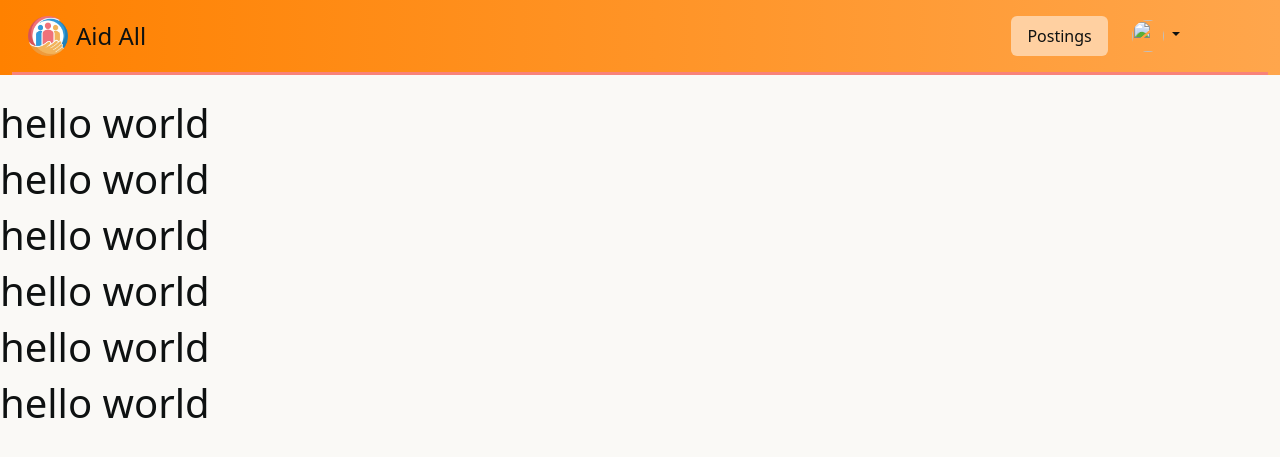
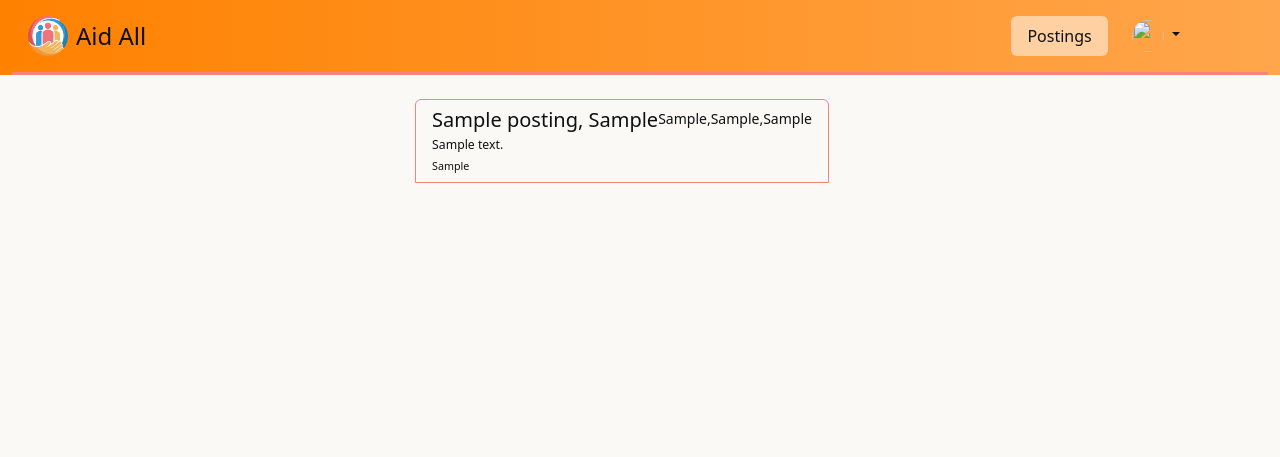
Before and after one commit to jackdkdf/AidAll, a Django app: page /posting/list in a window 1280 px wide. Shown: the top 457 px of the page. Run offline with Django 5.2, Linux system fonts and the light colour scheme; a user stored in the database is signed in; tables that the repository leaves empty hold one stand-in row (values such as "Sample post"); some libraries are stand-ins or nearby versions.

Commit message:
Updated posting_list

```diff
--- a/core/templates/core/navbar.html
+++ b/core/templates/core/navbar.html
@@ -1,7 +1,7 @@
 {% load static %}
 
 <head>
-    <title>Aid Alll</title>
+    <title>Aid All</title>
     {% block bscss %} {% endblock %}
 </head>
 
--- a/core/templates/core/posting_list.html
+++ b/core/templates/core/posting_list.html
@@ -1,27 +1,42 @@
-{% extends 'core/navbar.html' %} {% load static %} {% block bscss %}
+{% extends 'core/navbar.html' %}
+{% load static %}
+{% block bscss %}
 <link
     rel="stylesheet"
-    href="{% static 'core/node_modules/bootstrap/dist/css/bootstrap.css' %}"
-/>
+    href="{% static 'core/node_modules/bootstrap/dist/css/bootstrap.css' %}"/>
 <link
     rel="stylesheet"
-    href="https://stackpath.bootstrapcdn.com/font-awesome/4.7.0/css/font-awesome.min.css"
-/>
+    href="https://stackpath.bootstrapcdn.com/font-awesome/4.7.0/css/font-awesome.min.css"/>
 <link
     rel="stylesheet"
-    href="https://cdn.jsdelivr.net/npm/bootstrap-icons@1.3.0/font/bootstrap-icons.css"
-/>
+    href="https://cdn.jsdelivr.net/npm/bootstrap-icons@1.3.0/font/bootstrap-icons.css"/>
 <link rel="stylesheet" href="{% static 'core/scss/custom.css' %}" />
-{% endblock%} {% block content %}
-<h1>hello world</h1>
-<h1>hello world</h1>
-<h1>hello world</h1>
-<h1>hello world</h1>
-<h1>hello world</h1>
-<h1>hello world</h1>
+{% endblock%}
+{% block content %}
+<div id="posting-list" style="padding: 0px;" class="container-fluid">
+    {% comment %} <form action="{% url 'posting-search' %}" method="get" class="form-inline">
+        <div class="input-group mx-auto" style="width: 30%;">
+            <input name="q" type="text" class="form-control" placeholder="Search postings">
+            <button class="btn btn-primary" type="submit">Search</button>
+        </div>
+    </form> {% endcomment %}
+    <div class="row row-cols-auto justify-content-center">
+        <div class="list-group">
 
-<!-- Insert actual webpage content here -->
-{% endblock %} {% block scripts %}
+        {% for posting in page_obj %}
+            <a href="{{posting.id}}/details" class="list-group-item list-group-item-action">
+                <div class="d-flex w-100 justify-content-between">
+                    <h5 class="mb-1">{{posting.title}}, {{posting.organization}}</h5>
+                    <small>{{posting.country}},{{posting.region}},{{posting.city}}<small>
+                </div>
+                <p class="mb-1">{{posting.description}}</p>
+                <small>{{posting.hours}}</small>
+            </a>
+        {% endfor %}
+    </div>
+</div>
+{% endblock %}
+{% block scripts %}
 <script src="https://ajax.googleapis.com/ajax/libs/jquery/3.7.1/jquery.min.js"></script>
 <script src="{% static 'core/node_modules/bootstrap/dist/js/bootstrap.bundle.js' %}"></script>
 {% endblock %}
```
